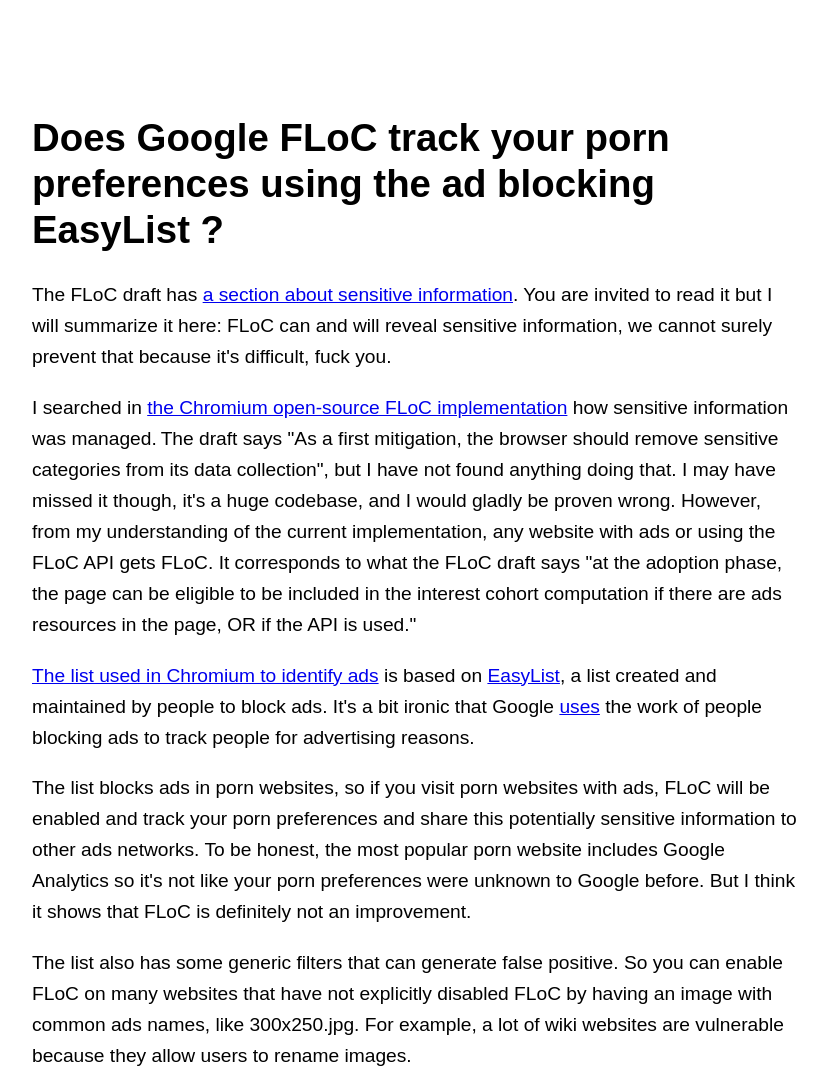
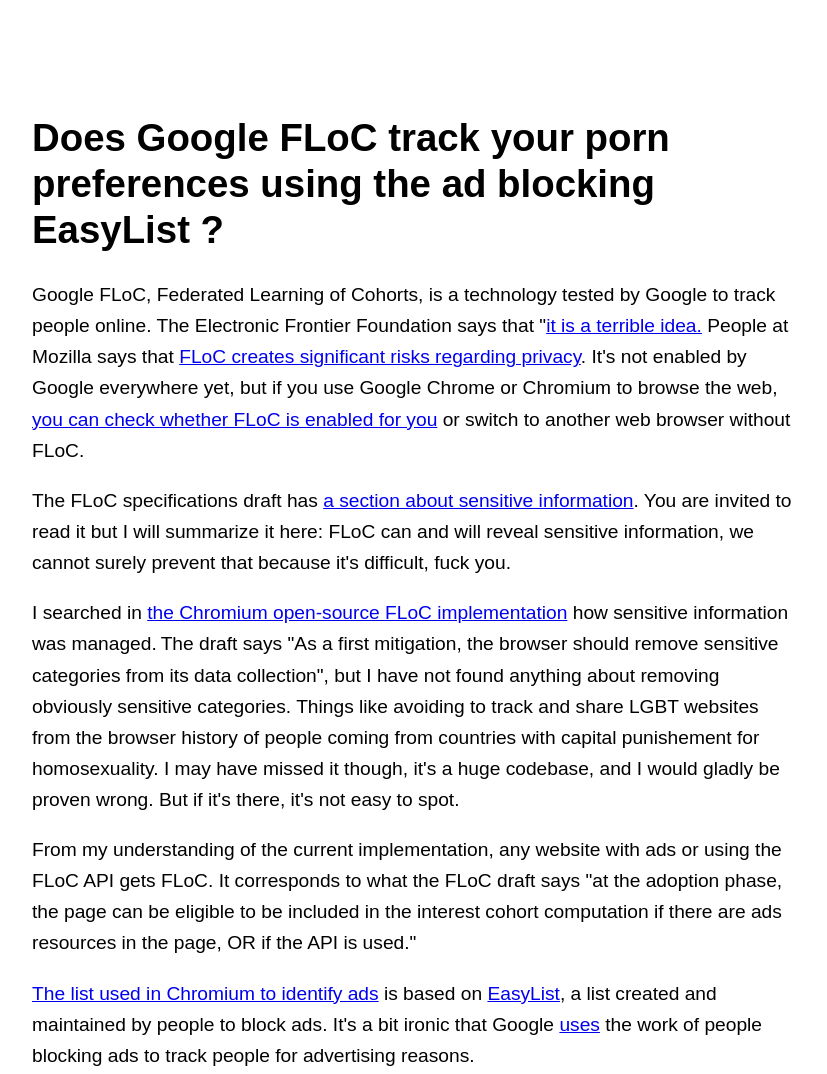
Before and after one commit to fungiboletus/floc-tracking, a plain HTML site: page index.html in a window 1280 px wide. Shown: the top 1074 px of the page, without its empty margins (224-1051 px from the left). Drawn offline with Linux system fonts and the light colour scheme.

Commit message:
💩 Add an introduction.

```diff
--- a/index.html
+++ b/index.html
@@ -64,9 +64,17 @@ font-family: monospace, monospace;
 <body>
 <h1>Does Google FLoC track your porn preferences using the ad blocking EasyList ?</h1>
 
-<p>The FLoC draft has <a href="https://wicg.github.io/floc/#sensitive-information">a section about sensitive information</a>. You are invited to read it but I will summarize it here: FLoC can and will reveal sensitive information, we cannot surely prevent that because it's difficult, fuck you.</p>
+<p>Google FLoC, Federated Learning of Cohorts, is a technology tested by Google to track people online.
+The Electronic Frontier Foundation says that "<a href="https://www.eff.org/deeplinks/2021/03/googles-floc-terrible-idea">it is a terrible idea.</a>
+People at Mozilla says that <a href="https://blog.mozilla.org/en/mozilla/privacy-analysis-of-floc/">FLoC creates significant risks regarding privacy</a>.
+It's not enabled by Google everywhere yet, but if you use Google Chrome or Chromium to browse the web, <a href="https://amifloced.org">you can check whether FLoC is enabled for you</a> or switch to another web browser without FLoC.
+</p>
 
-<p>I searched in <a href="https://github.com/chromium/chromium/blob/58be4808b10ca72b4642bc3ff3b1513c9ec051d3/chrome/browser/federated_learning/floc_eligibility_observer.h">the Chromium open-source FLoC implementation</a> how sensitive information was managed. The draft says "As a first mitigation, the browser should remove sensitive categories from its data collection", but I have not found anything doing that. I may have missed it though, it's a huge codebase, and I would gladly be proven wrong. However, from my understanding of the current implementation, any website with ads or using the FLoC API gets FLoC. It corresponds to what the FLoC draft says "at the adoption phase, the page can be eligible to be included in the interest cohort computation if there are ads resources in the page, OR if the API is used."</p>
+<p>The FLoC specifications draft has <a href="https://wicg.github.io/floc/#sensitive-information">a section about sensitive information</a>. You are invited to read it but I will summarize it here: FLoC can and will reveal sensitive information, we cannot surely prevent that because it's difficult, fuck you.</p>
+
+<p>I searched in <a href="https://github.com/chromium/chromium/blob/58be4808b10ca72b4642bc3ff3b1513c9ec051d3/chrome/browser/federated_learning/floc_eligibility_observer.h">the Chromium open-source FLoC implementation</a> how sensitive information was managed. The draft says "As a first mitigation, the browser should remove sensitive categories from its data collection", but I have not found anything about removing obviously sensitive categories. Things like avoiding to track and share LGBT websites from the browser history of people coming from countries with capital punishement for homosexuality. I may have missed it though, it's a huge codebase, and I would gladly be proven wrong. But if it's there, it's not easy to spot.</p>
+
+<p>From my understanding of the current implementation, any website with ads or using the FLoC API gets FLoC. It corresponds to what the FLoC draft says "at the adoption phase, the page can be eligible to be included in the interest cohort computation if there are ads resources in the page, OR if the API is used."</p>
 
 <p><a href="https://github.com/chromium/chromium-ads-detection/blob/master/third_party/filter_lists/9.27.0/final_list">The list used in Chromium to identify ads</a> is based on <a href="https://easylist.to">EasyList</a>, a list created and maintained by people to block ads. It's a bit ironic that Google <a href="https://chromium.googlesource.com/chromium/src/+/refs/heads/main/docs/ad_tagging.md">uses</a> the work of people blocking ads to track people for advertising reasons.</p>
 <p>The list blocks ads in porn websites, so if you visit porn websites with ads, FLoC will be enabled and track your porn preferences and share this potentially sensitive information to other ads networks. To be honest, the most popular porn website includes Google Analytics so it's not like your porn preferences were unknown to Google before. But I think it shows that FLoC is definitely not an improvement.</p>
```
